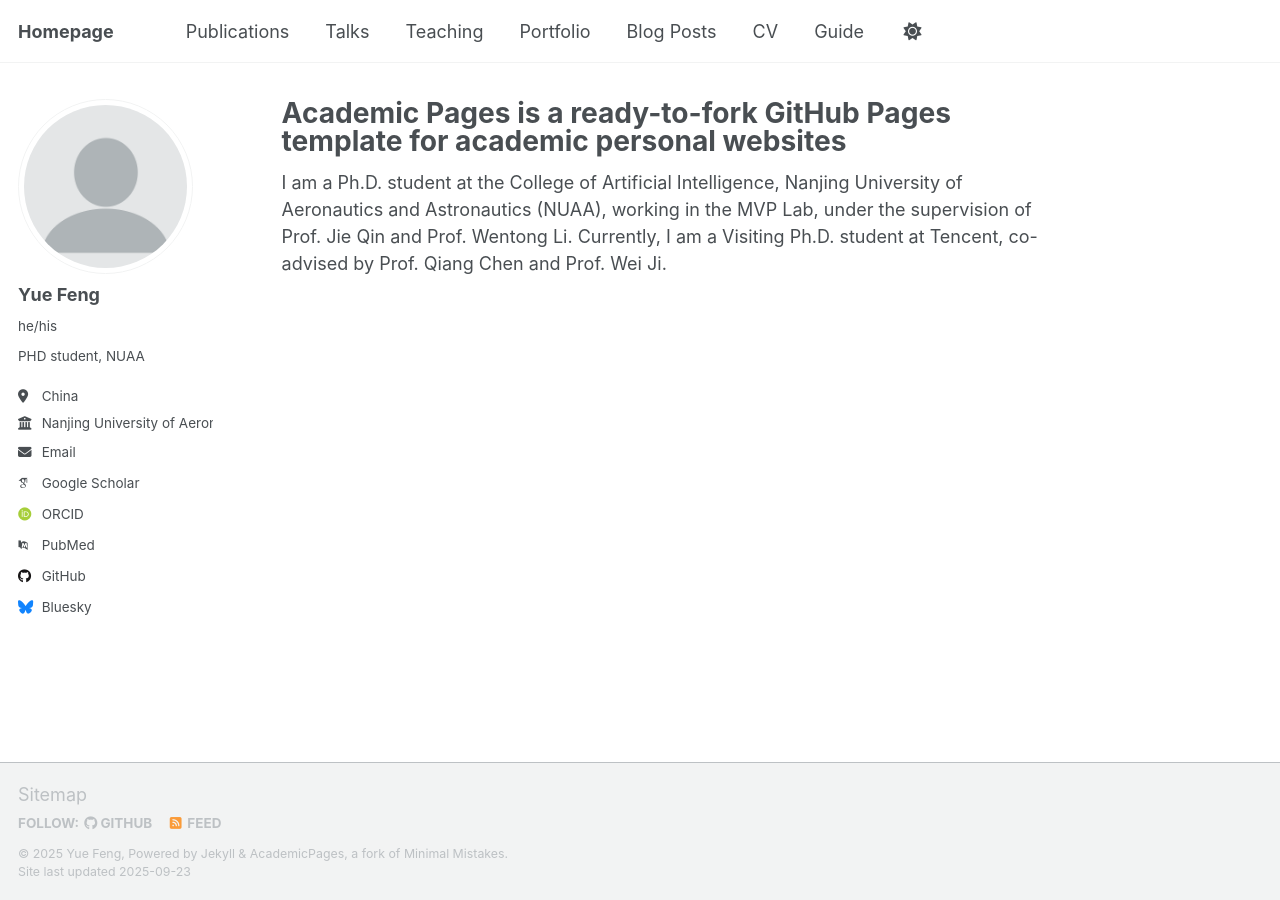
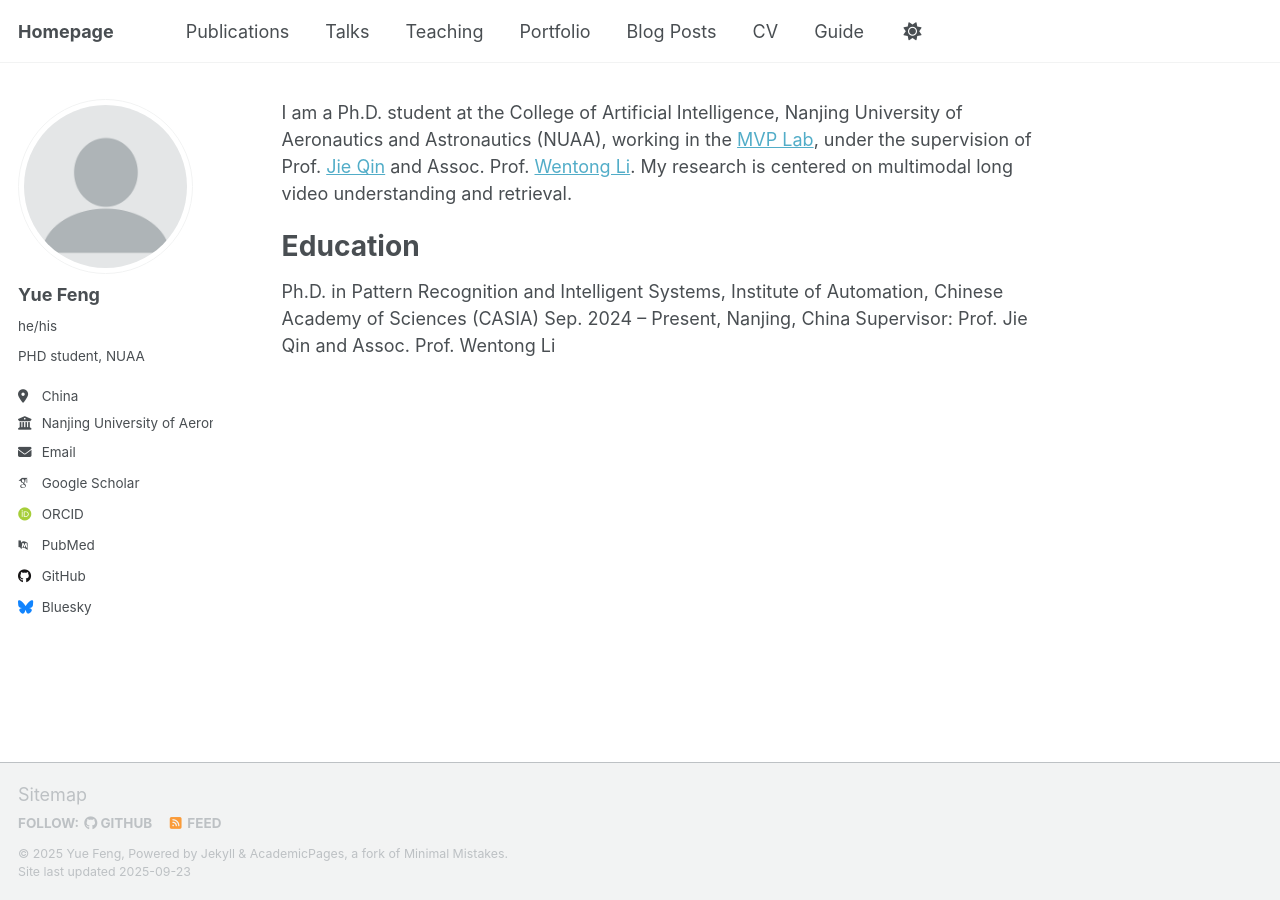
Before and after one commit to fy-coder/fy-coder, a Jekyll site: the page built from _pages/about.md, in a window 1280 px wide. Built offline with Jekyll 4.4.1, drawn with Linux system fonts in a browser that asks for light colours; some web fonts are replaced; a script that is not in the unit is left out.

Commit message:
Update about.md

```diff
--- a/_pages/about.md
+++ b/_pages/about.md
@@ -1,6 +1,5 @@
 ---
 permalink: /
-title: "Academic Pages is a ready-to-fork GitHub Pages template for academic personal websites"
 author_profile: true
 redirect_from:
   - /about/
@@ -8,4 +7,10 @@ redirect_from:
 ---
 
 
-I am a Ph.D. student at the College of Artificial Intelligence, Nanjing University of Aeronautics and Astronautics (NUAA), working in the MVP Lab, under the supervision of Prof. Jie Qin and Prof. Wentong Li. Currently, I am a Visiting Ph.D. student at Tencent, co-advised by Prof. Qiang Chen and Prof. Wei Ji.
+I am a Ph.D. student at the College of Artificial Intelligence, Nanjing University of Aeronautics and Astronautics (NUAA), working in the [MVP Lab](http://nuaamvp.cn/), under the supervision of Prof. [Jie Qin](https://scholar.google.com/citations?user=mhPGcuwAAAAJ) and Assoc. Prof. [Wentong Li](https://scholar.google.com/citations?user=MJjM6BcAAAAJ). My research is centered on multimodal long video understanding and retrieval.
+
+Education
+======
+Ph.D. in Pattern Recognition and Intelligent Systems, Institute of Automation, Chinese Academy of Sciences (CASIA)
+Sep. 2024 – Present, Nanjing, China
+Supervisor: Prof. Jie Qin and Assoc. Prof. Wentong Li
```
